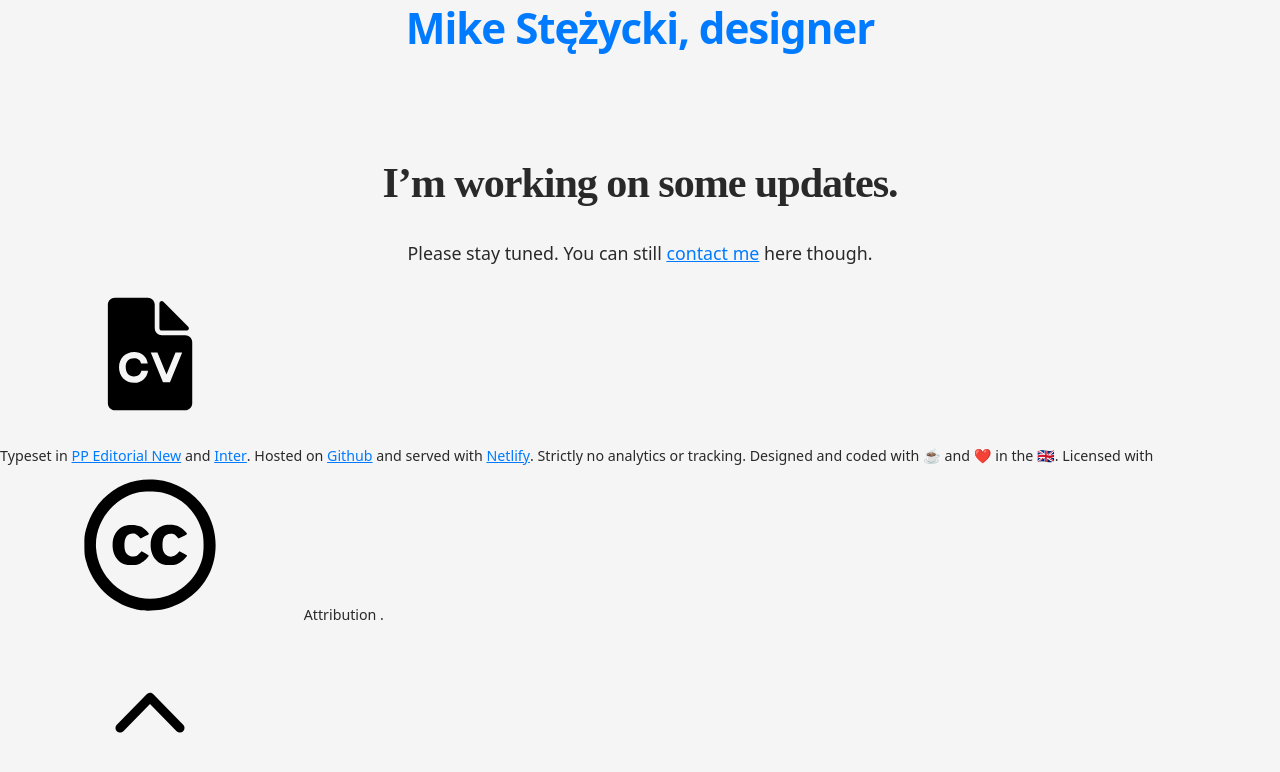
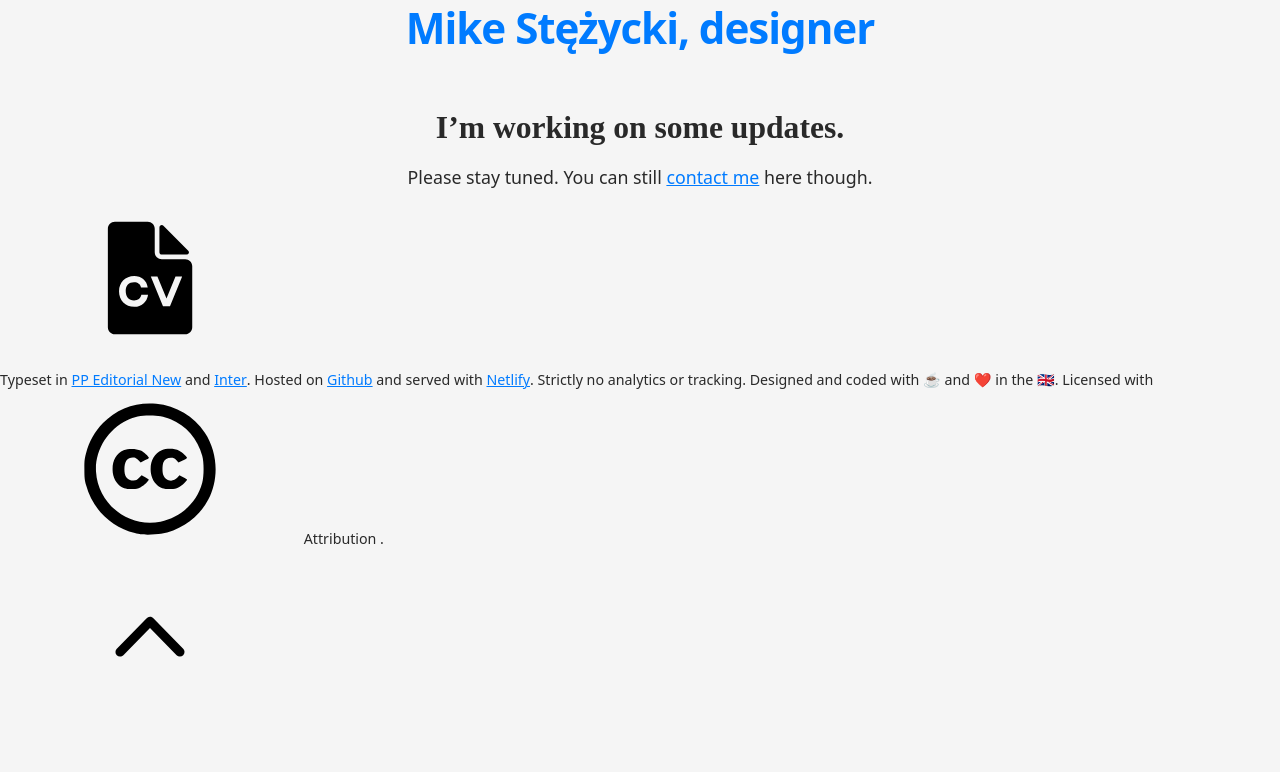
Before and after one commit to mr-stezz/mr-stezz.github.io, a Jekyll site: the page built from index.html, in a window 1280 px wide. Shown: the top 772 px of the page. Built offline with Jekyll 4.4.1, drawn with Linux system fonts in a browser that asks for light colours; some web fonts are replaced.

Commit message:
Switch h1 to h2

```diff
--- a/index.html
+++ b/index.html
@@ -2,5 +2,5 @@
 layout: home
 title: Home
 ---
-<h1 id="updates" class="text --decorative --align-center">I’m working on some updates.</h1>
+<h2 id="updates" class="text --decorative --align-center">I’m working on some updates.</h2>
 <p class="text --align-center">Please stay tuned. You can still <button class="fake-link" id="anchor" data-text="contact me" popovertarget="dialog">contact me</button> here though.</p>
```
